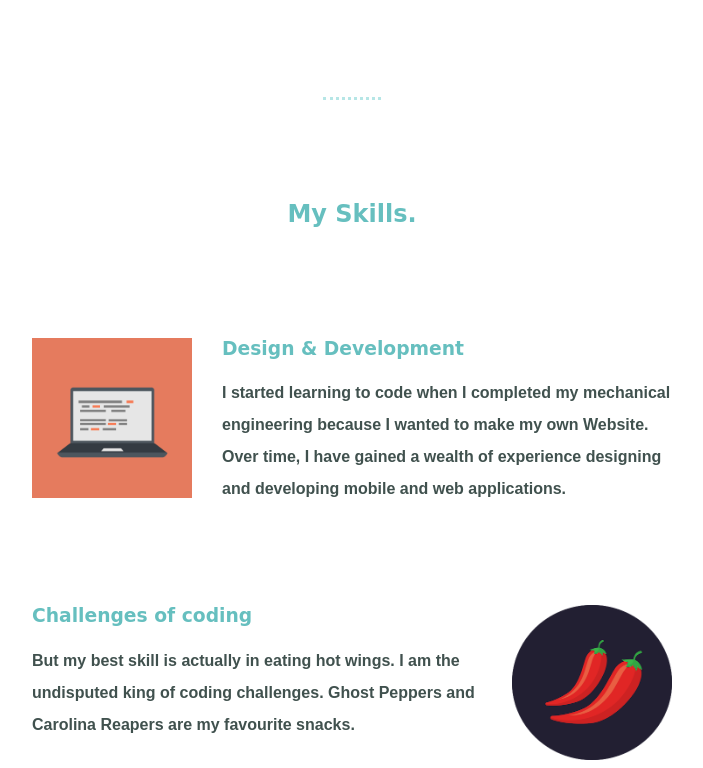
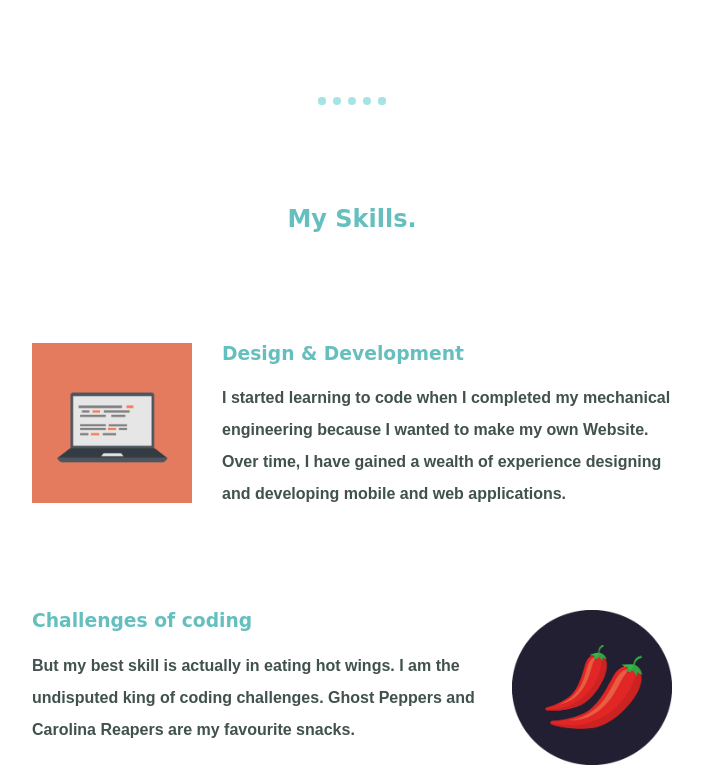
Before and after one commit to Shaw-bharat/Resume, a plain HTML site: page index.html in a window 1280 px wide. Shown: the part 1182-1950 px from the top of the page, without its empty margins (288-991 px from the left). Drawn offline with Linux system fonts and the light colour scheme.

Commit message:
Update style.css

```diff
--- a/style.css
+++ b/style.css
@@ -44,7 +44,7 @@ h3{
 }
 
 hr{
-    border: dotted #b6e6e6;
+    border: 8px dotted #a5e4e4;
     border-bottom: none;
     width: 4%;
     margin: 100px auto;
```
